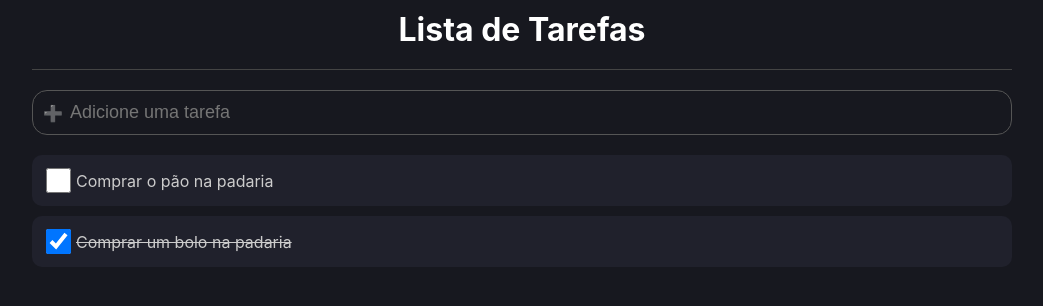
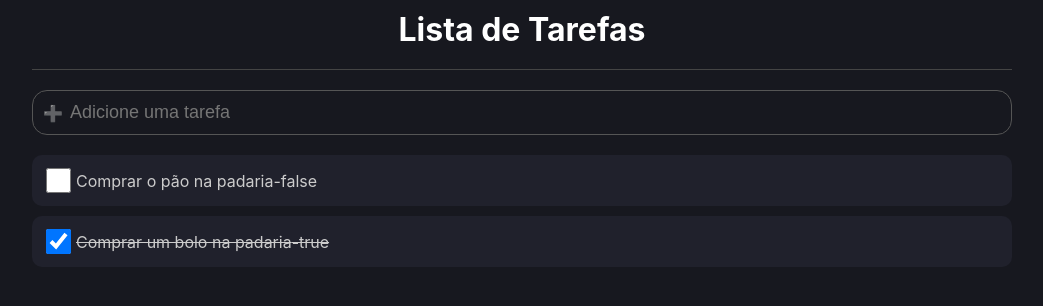
Before and after one commit to jgapadua/Projetos-ReactJS, a React (Vite) app in the folder todolist/: page / in a window 1280 px wide. Shown: the top 306 px of the page, without its empty margins (118-1161 px from the left). Built offline with nearby package versions, Linux system fonts and the light colour scheme.

Commit message:
finalizado

```diff
--- a/todolist/src/App.tsx
+++ b/todolist/src/App.tsx
@@ -21,6 +21,16 @@ import { AddArea } from './components/AddArea';
     setList(newList);
   }
 
+  const handleTaskChange = (id: number, done: boolean) => {
+    let newList = [...list];
+    for(let i in newList) {
+      if(newList[i].id === id) {
+        newList[i].done = done;
+      }
+    }
+    setList(newList);
+  }
+
   return (
       <C.Container>
       <C.Area>
@@ -29,7 +39,7 @@ import { AddArea } from './components/AddArea';
         <AddArea onEnter={handleAddTask}/>
 
         {list.map((item, index)=>(
-          <ListItem key={index} item={item}/>
+          <ListItem key={index} item={item} onChange={handleTaskChange}/>
         ))}
 
       </C.Area>
--- a/todolist/src/components/ListItem/index.tsx
+++ b/todolist/src/components/ListItem/index.tsx
@@ -1,22 +1,21 @@
 import * as C from './styles';
 import {Item} from '../../types/Item';
-import { useState } from 'react';
 
 type Props={
     item:  Item
+    onChange: (id: number, done: boolean) => void
 }
 
-export const ListItem=({item}: Props)=>{
-  const [isChecked, setIsChecked] = useState(item.done);
+export const ListItem=({item, onChange}: Props)=>{
 
   return(
-    <C.Container done={isChecked}>
+    <C.Container done={item.done}>
       <input
         type='checkbox'
-        checked={isChecked}
-        onChange={e => setIsChecked(e.target.checked)}
+        checked={item.done}
+        onChange={e => onChange(item.id,e.target.checked)}
       />
-      <label>{item.name}</label>
+      <label>{item.name}-{item.done.toString()}</label>
     </C.Container>
   );
 }
```
